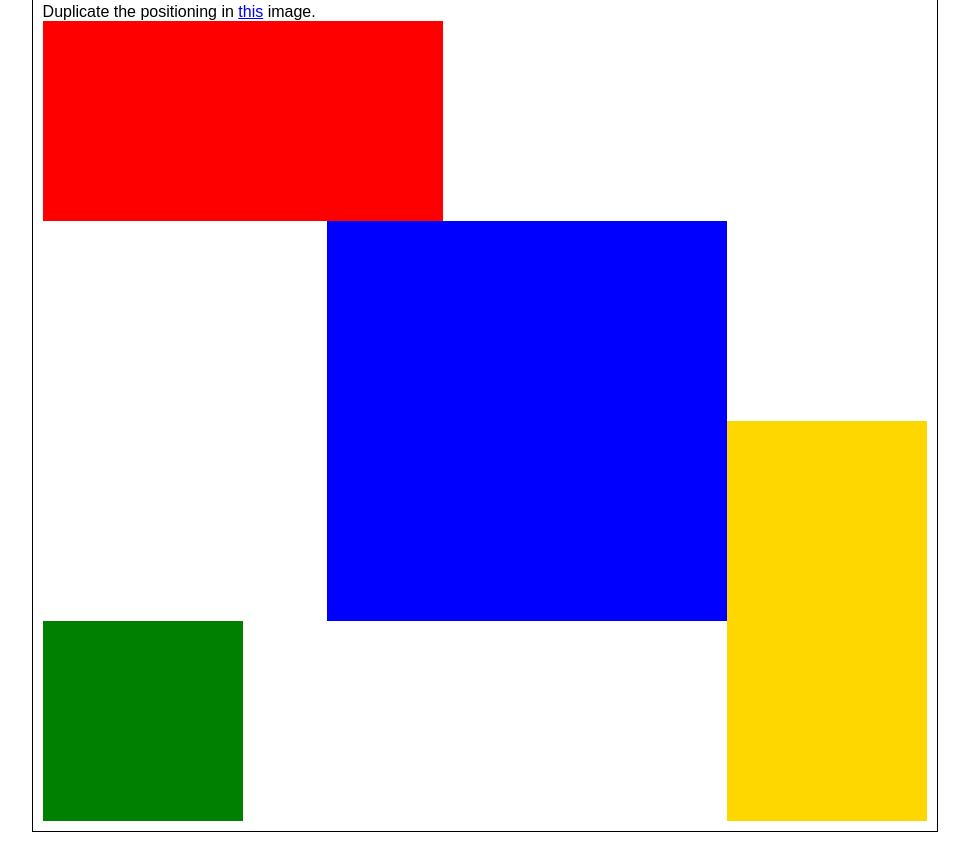
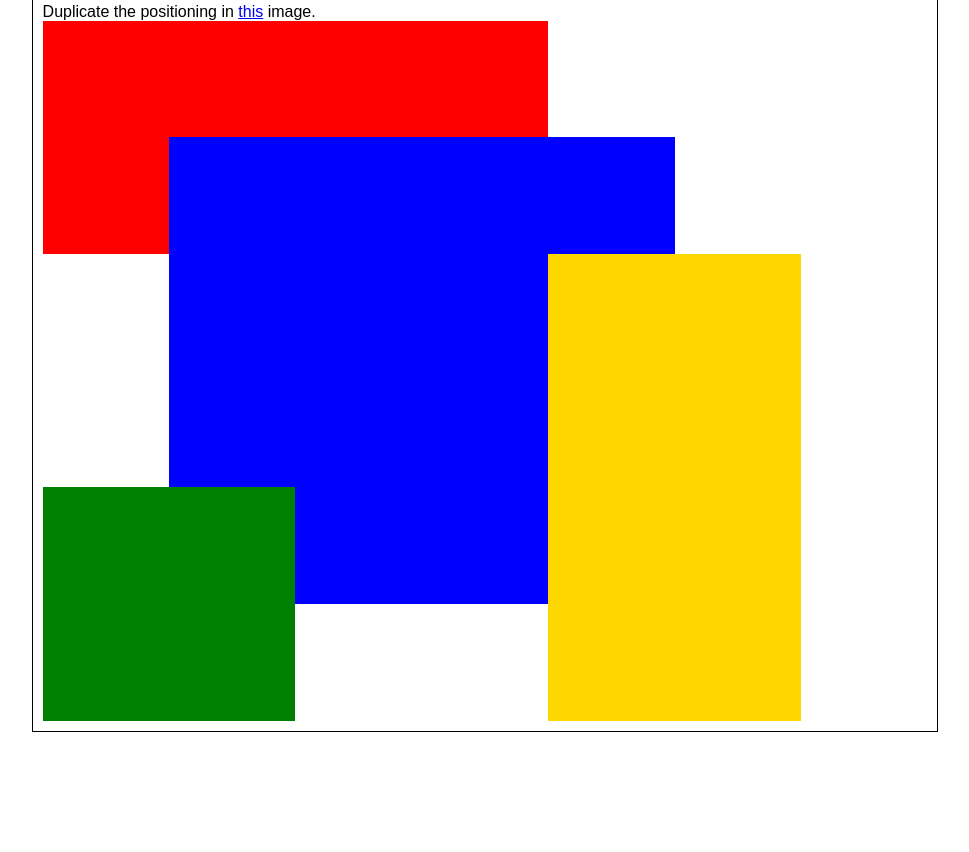
Before and after one commit to vuulgen/vuulgen.github.io, a plain HTML site: page WDD 130/positioning.html in a window 1280 px wide. Shown: the part 3299-4151 px from the top of the page, without its empty margins (155-1124 px from the left). After the commit the page ends 4051 px from the top, so only its background shows below. Drawn offline with Linux system fonts and the light colour scheme.

Commit message:
before class update

```diff
--- /dev/null
+++ b/WDD 130/Ice-/ice_3_style copy.css
@@ -0,0 +1,30 @@
+main {
+
+    display:grid;
+    grid-template-columns: 1fr 2fr;
+    grid-template-rows: 1fr 1fr 1fr 1fr;
+    column-gap: 25px;
+}
+
+body {
+    text-align: center;
+}
+
+.subscribe {
+    text-align: center;
+    color: white;
+    background-color: lightsalmon;
+    text-decoration: none;
+    box-sizing: border-box;
+    padding: 15px 30px;
+    border-radius: 5px;
+    margin-top: 50px;
+
+}
+
+/* .email, .name {
+    margin-bottom:50px;
+} */
+ #opt {
+     margin-bottom:50px;
+ }
--- a/WDD 130/positionstyles.css
+++ b/WDD 130/positionstyles.css
@@ -190,46 +190,46 @@
 .content6 {
   /* This is the parent of the activity 6 boxes. */
   display:grid;
-  grid-template-columns:6fr;
-  grid-row:6fr;
-  position:relative;
+  grid-template-columns:1fr 1fr 1fr 1fr 1fr 1fr 1fr;
+  grid-template-rows:100px, 100px, 100px, 100px, 100px, 100px, 100px,;
+  height:700px;
 
 }
 .red6 {
   /* position:relative; */
-  width: 400px;
-  height: 200px;
+  width: 100%;
+  height: 100%;
   background-color: red;
-  grid-column:1/4;
-  grid-row:1/2;
+  grid-column:1/5;
+  grid-row:1/3;
   z-index:1;
 }
 .green6 {
   /* position:relative; */
-  width: 200px;
-  height: 200px;
+  width: 100%;
+  height: 100%;
   background-color: green;
-  grid-column:1/2;
-  grid-row:5/6;
-  z-index: 2;
+  grid-column:1/3;
+  grid-row:5/7;
+  z-index: 3;
 }
 .yellow6 {
   /* position:relative; */
-  width: 200px;
-  height: 400px;
+  width: 100%;
+  height: 100%;
   background-color: gold;
-  grid-column:5/6;
-  grid-row:4/6;
-  z-index: 2;
+  grid-column:5/7;
+  grid-row:3/7;
+  z-index: 3;
 }
 .blue6 {
   /* position:relative; */
-  width: 400px;
-  height: 400px;
+  width: 100%;
+  height: 100%;
   background-color: blue;
-  grid-column: 2/5;
-  grid-row: 2/5;
-  z-index: 1;
+  grid-column: 2/6;
+  grid-row: 2/6;
+  z-index: 2;
 }
 
 
```
Also changed, not shown: WDD 130/* converting from phone to computer.css (added, +28 -0 lines), WDD 130/<!-- converting from phone to computer -.html (added, +39 -0 lines), WDD 130/Ice-/ice_%206_challenge.html (deleted, +0 -41 lines), WDD 130/style.css (+10 -4 lines), WDD 130/Ice-/ice_img/glasses.jpg (renamed from WDD 130/Ice-/glasses.jpg).
